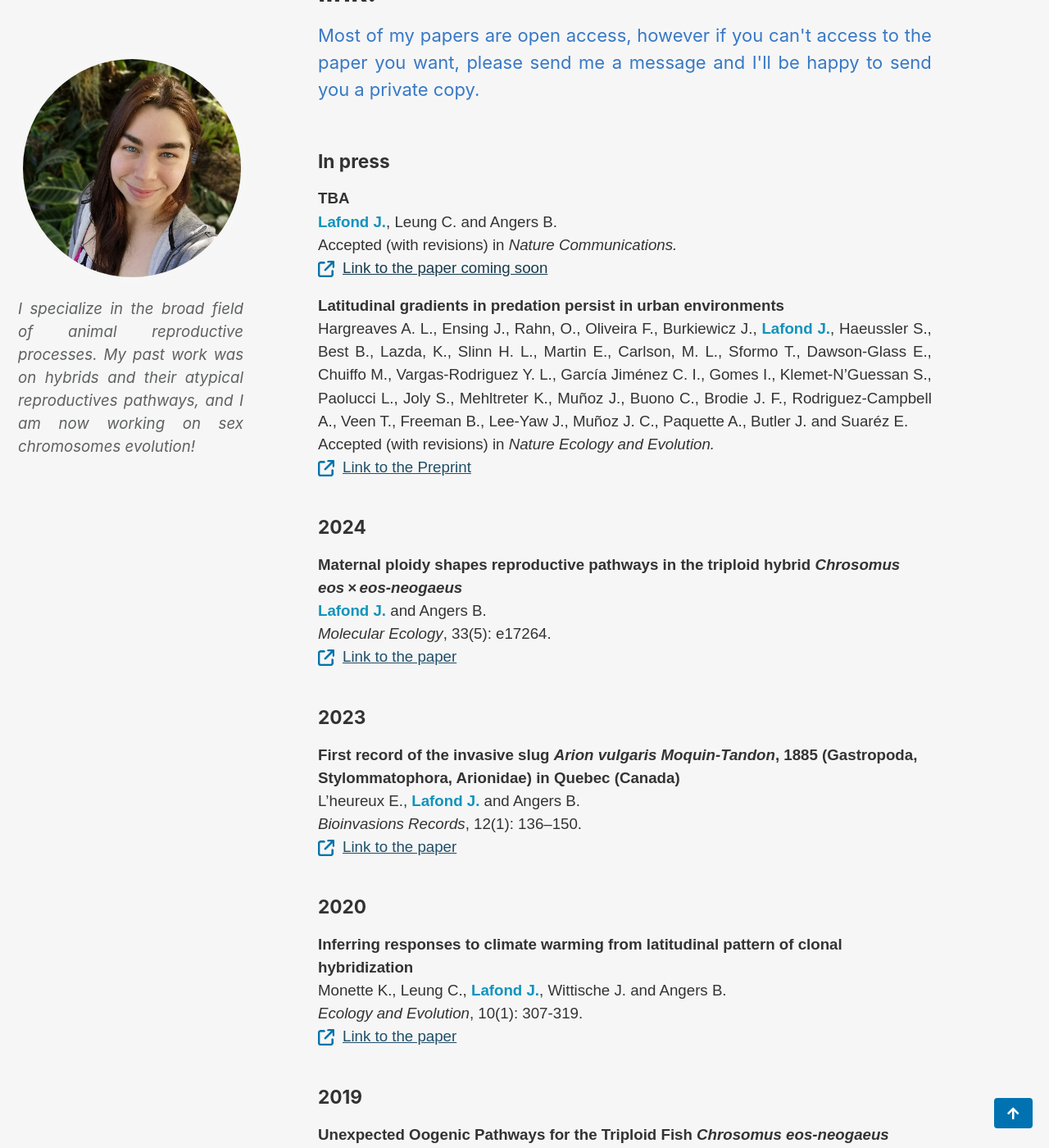
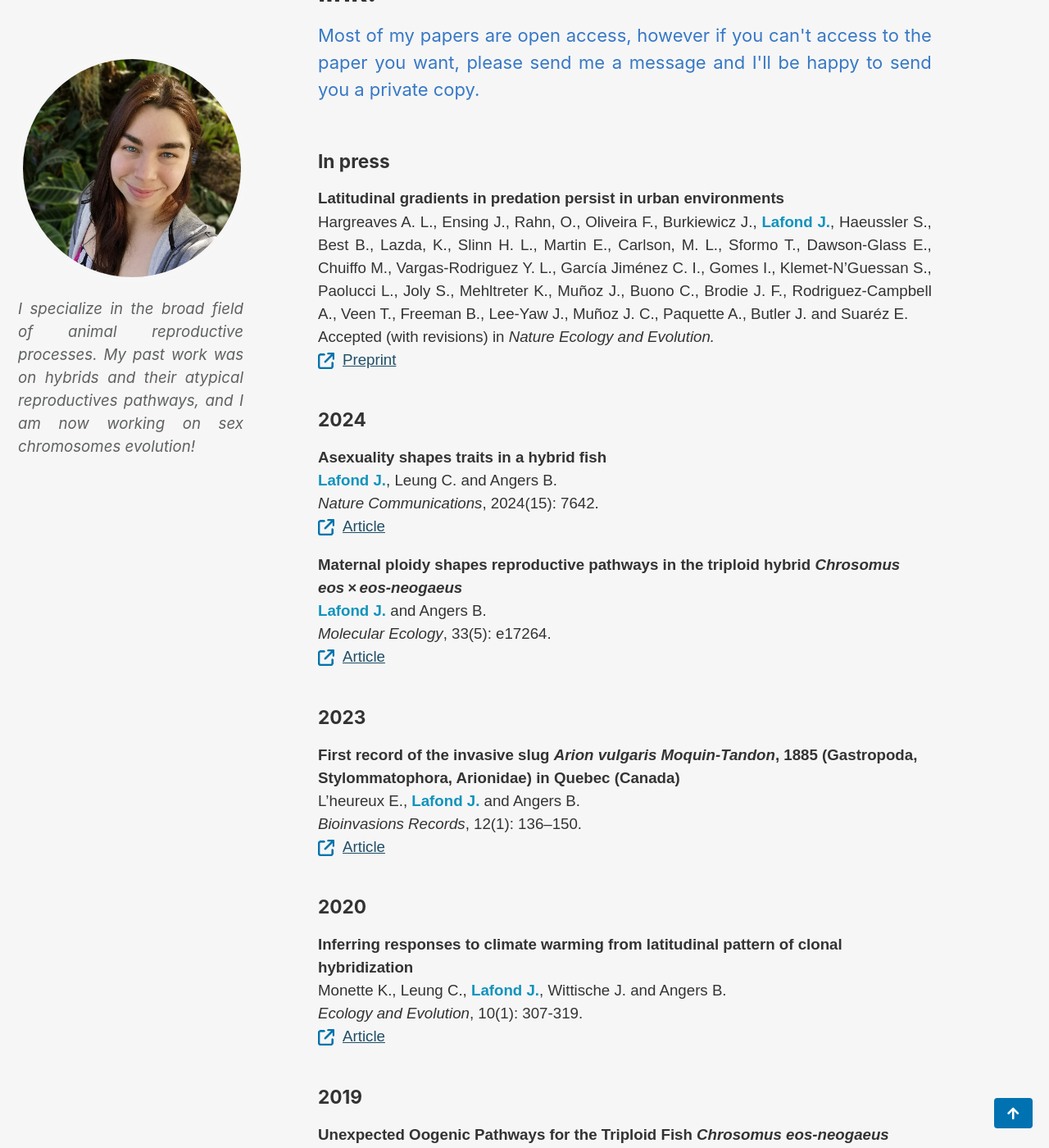
Before and after one commit to JoelleLafond/JoelleLafond.github.io, a Jekyll site: the page built from _pages/5_Publications.md, in a window 1280 px wide and 1400 px high, scrolled down 482 px. Shown: the whole window at 82% size. Built offline with Jekyll 4.4.1, drawn with Linux system fonts in a browser that asks for light colours; cached includes are drawn as plain includes; some of the changed text lies outside the part shown.

Commit message:
Sept 3rd updates
Sept 3rd updates

```diff
--- a/_pages/5_Publications.md
+++ b/_pages/5_Publications.md
@@ -17,26 +17,27 @@ excerpt: '<p class="excerpt-post"> List of publications </p>'
 <div style="text-align: justify; padding-bottom: 0.5em"><span style="color:#3778C6;" align="justify"> Most of my papers are open access, however if you can't access to the paper you want, please send me a message and I'll be happy to send you a private copy. </span> </div>
 
 <h5>In press </h5>
-<p style="font-size:85%; font-weight: bold; margin:1em 0 0 0">TBA</p>
-<p style="font-size:85%; margin:0 0 0 0"><b style="color:#1093BD">Lafond J.</b>, Leung C. and Angers B. </p>
-<p style="font-size:85%; margin:0 0 0 0">Accepted (with revisions) in <i>Nature Communications. </i> </p>
-<p style="font-size:85%; margin:0 0 0 0"> <a target="_blank" href="">
-  <img style="margin-right: 10px; display: inline-block; vertical-align: middle;" alt="alt_text" width="20px" src="../assets/images/Favicon_Link.png" />Link to the paper coming soon
-</a></p>
 
 <p style="font-size:85%; font-weight: bold; margin:1em 0 0 0">Latitudinal gradients in predation persist in urban environments</p>
 <p align="justify" style="font-size:85%; margin:0 0 0 0">Hargreaves A. L., Ensing J., Rahn, O., Oliveira F., Burkiewicz J., <b style="color:#1093BD"> Lafond J.</b>, Haeussler S., Best B., Lazda, K., Slinn H. L., Martin E., Carlson, M. L., Sformo T., Dawson-Glass E., Chuiffo M., Vargas-Rodriguez Y. L., García Jiménez C. I., Gomes I., Klemet-N’Guessan S., Paolucci L., Joly S., Mehltreter K., Muñoz J., Buono C., Brodie J. F., Rodriguez-Campbell A., Veen T., Freeman B., Lee-Yaw J., Muñoz J. C., Paquette A., Butler J. and Suaréz E.</p>
 <p style="font-size:85%; margin:0 0 0 0">Accepted (with revisions) in <i>Nature Ecology and Evolution. </i> </p>
 <p style="font-size:85%; margin:0 0 0 0"> <a target="_blank" href="https://www.biorxiv.org/content/10.1101/2023.11.14.566324v1">
-  <img style="margin-right: 10px; display: inline-block; vertical-align: middle;" alt="alt_text" width="20px" src="../assets/images/Favicon_Link.png" />Link to the Preprint
+  <img style="margin-right: 10px; display: inline-block; vertical-align: middle;" alt="alt_text" width="20px" src="../assets/images/Favicon_Link.png" />Preprint
 </a></p>
 
 <h5>2024 </h5>
+<p style="font-size:85%; font-weight: bold; margin:1em 0 0 0">Asexuality shapes traits in a hybrid fish</p>
+<p style="font-size:85%; margin:0 0 0 0"><b style="color:#1093BD">Lafond J.</b>, Leung C. and Angers B. </p>
+<p style="font-size:85%; margin:0 0 0 0"><i>Nature Communications</i>, 2024(15): 7642. </p>
+<p style="font-size:85%; margin:0 0 0 0"> <a target="_blank" href="https://www.nature.com/articles/s41467-024-52041-x.epdf?sharing_token=8yDjly6oZNO67dIqktgNUdRgN0jAjWel9jnR3ZoTv0N-BqkxlAlM3RDrjTXo6iM8VV_eqw3pTiMC4mh6lkvyTKNQbQzzePuJoJLSn53CrtSlS-U93AQ9N0xEP-zPTOzdpq98jZhR6OykU04IEXQL74end5dkJRUbAjVDkQfZwSo%3D">
+  <img style="margin-right: 10px; display: inline-block; vertical-align: middle;" alt="alt_text" width="20px" src="../assets/images/Favicon_Link.png" />Article
+</a></p>
+
 <p style="font-size:85%; font-weight: bold; margin:1em 0 0 0">Maternal ploidy shapes reproductive pathways in the triploid hybrid <i>Chrosomus eos × eos-neogaeus</i></p>
 <p style="font-size:85%; margin:0 0 0 0"><b style="color:#1093BD">Lafond J.</b> and Angers B. </p>
 <p style="font-size:85%; margin:0 0 0 0"><i>Molecular Ecology</i>, 33(5): e17264. </p>
 <p style="font-size:85%; margin:0 0 0 0"> <a target="_blank" href="https://onlinelibrary.wiley.com/doi/epdf/10.1111/mec.17264">
-  <img style="margin-right: 10px; display: inline-block; vertical-align: middle;" alt="alt_text" width="20px" src="../assets/images/Favicon_Link.png" />Link to the paper
+  <img style="margin-right: 10px; display: inline-block; vertical-align: middle;" alt="alt_text" width="20px" src="../assets/images/Favicon_Link.png" />Article
 </a></p>
 
 <h5>2023 </h5>
@@ -44,7 +45,7 @@ excerpt: '<p class="excerpt-post"> List of publications </p>'
 <p style="font-size:85%; margin:0 0 0 0">L’heureux E., <b style="color:#1093BD">Lafond J.</b> and Angers B. </p>
 <p style="font-size:85%; margin:0 0 0 0"><i>Bioinvasions Records</i>, 12(1): 136–150.</p>
 <p style="font-size:85%; margin:0 0 0 0"> <a target="_blank" href="https://www.reabic.net/journals/bir/2023/1/BIR_2023_L%E2%80%99Heureux_etal.pdf">
-  <img style="margin-right: 10px; display: inline-block; vertical-align: middle;" alt="alt_text" width="20px" src="../assets/images/Favicon_Link.png" />Link to the paper
+  <img style="margin-right: 10px; display: inline-block; vertical-align: middle;" alt="alt_text" width="20px" src="../assets/images/Favicon_Link.png" />Article
 </a></p>
 
 <h5>2020 </h5>
@@ -52,7 +53,7 @@ excerpt: '<p class="excerpt-post"> List of publications </p>'
 <p style="font-size:85%; margin:0 0 0 0">Monette K., Leung C., <b style="color:#1093BD">Lafond J.</b>, Wittische J. and Angers B. </p>
 <p style="font-size:85%; margin:0 0 0 0"><i>Ecology and Evolution</i>, 10(1): 307-319.</p>
 <p style="font-size:85%; margin:0 0 0 0"> <a target="_blank" href="https://onlinelibrary.wiley.com/doi/full/10.1002/ece3.5896">
-  <img style="margin-right: 10px; display: inline-block; vertical-align: middle;" alt="alt_text" width="20px" src="../assets/images/Favicon_Link.png" />Link to the paper
+  <img style="margin-right: 10px; display: inline-block; vertical-align: middle;" alt="alt_text" width="20px" src="../assets/images/Favicon_Link.png" />Article
 </a></p>
 
 <h5>2019 </h5>
@@ -60,7 +61,7 @@ excerpt: '<p class="excerpt-post"> List of publications </p>'
 <p style="font-size:85%; margin:0 0 0 0"><b style="color:#1093BD">Lafond J.</b>, Hénault P., Leung C. and Angers B.</p>
 <p style="font-size:85%; margin:0 0 0 0"><i>Journal of Heredity</i>, 110(3): 370–377. </p>
 <p style="font-size:85%; margin:0 0 0 0"> <a target="_blank" href="https://academic.oup.com/jhered/article/110/3/370/5268115">
-  <img style="margin-right: 10px; display: inline-block; vertical-align: middle;" alt="alt_text" width="20px" src="../assets/images/Favicon_Link.png" />Link to the paper
+  <img style="margin-right: 10px; display: inline-block; vertical-align: middle;" alt="alt_text" width="20px" src="../assets/images/Favicon_Link.png" />Article
 </a></p>
 
 
```
